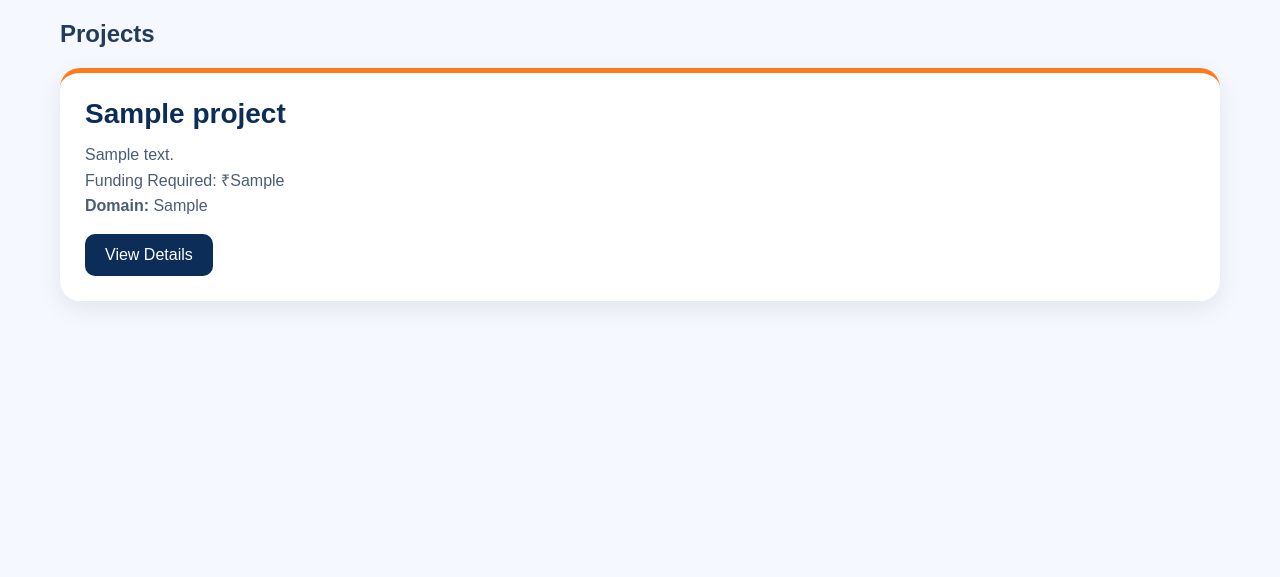
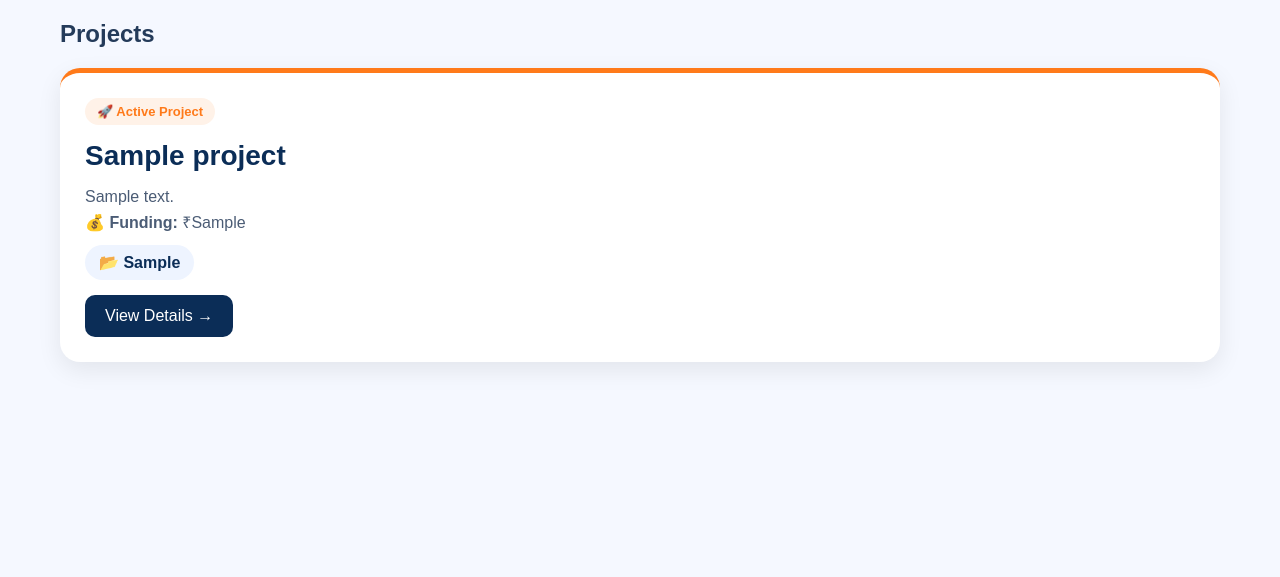
Before and after one commit to ShrustisGit/EduBridge, a Flask app: page /projects in a window 1280 px wide. Shown: the part 99-676 px from the top of the page. Run offline with Flask 3, Linux system fonts and the light colour scheme; tables that the repository leaves empty or names only in its code hold one stand-in row (values such as "Sample post"); some libraries are stand-ins or nearby versions.

Commit message:
Update view_projects.html

```diff
--- a/templates/view_projects.html
+++ b/templates/view_projects.html
@@ -14,25 +14,29 @@
 
     <div class="project-item">
 
+    <div class="project-badge">
+        🚀 Active Project
+    </div>
+
     <h3>{{ p[1] }}</h3>
 
     <p>{{ p[2] }}</p>
 
     <p>
-            Funding Required: ₹{{ p[3] }}
+        <strong>💰 Funding:</strong>
+        ₹{{ p[3] }}
     </p>
 
-        <p>
-            <strong>Domain:</strong> {{ p[6] }}
-        </p>
-
+    <div class="project-domain">
+        📂 {{ p[6] }}
+    </div>
+<br>
     <a href="/project/{{ p[0] }}"
        class="btn-small">
-            View Details
+       View Details →
     </a>
 
 </div>
-
     {% endfor %}
 
 {% else %}
```
Lines whose indentation alone changed are shown as unchanged.
